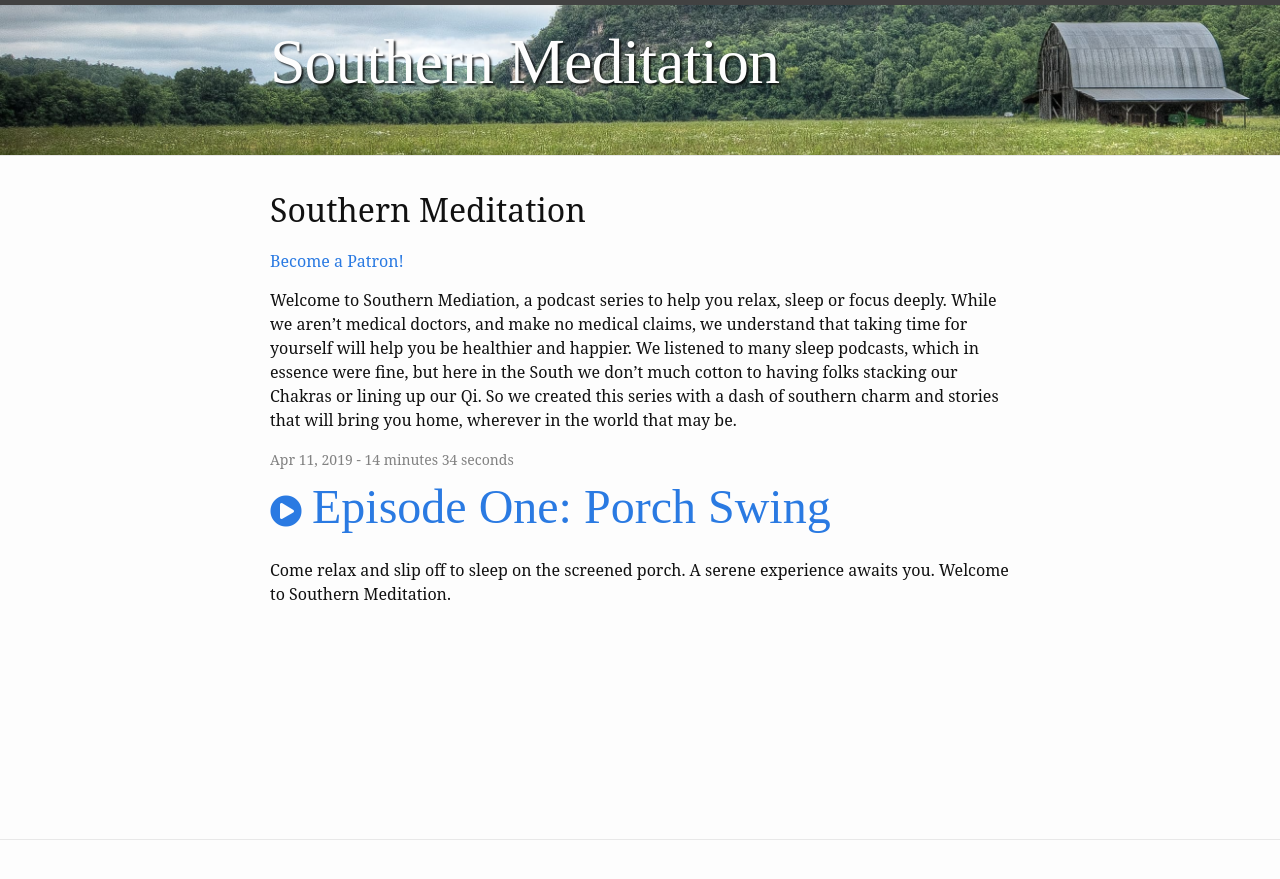
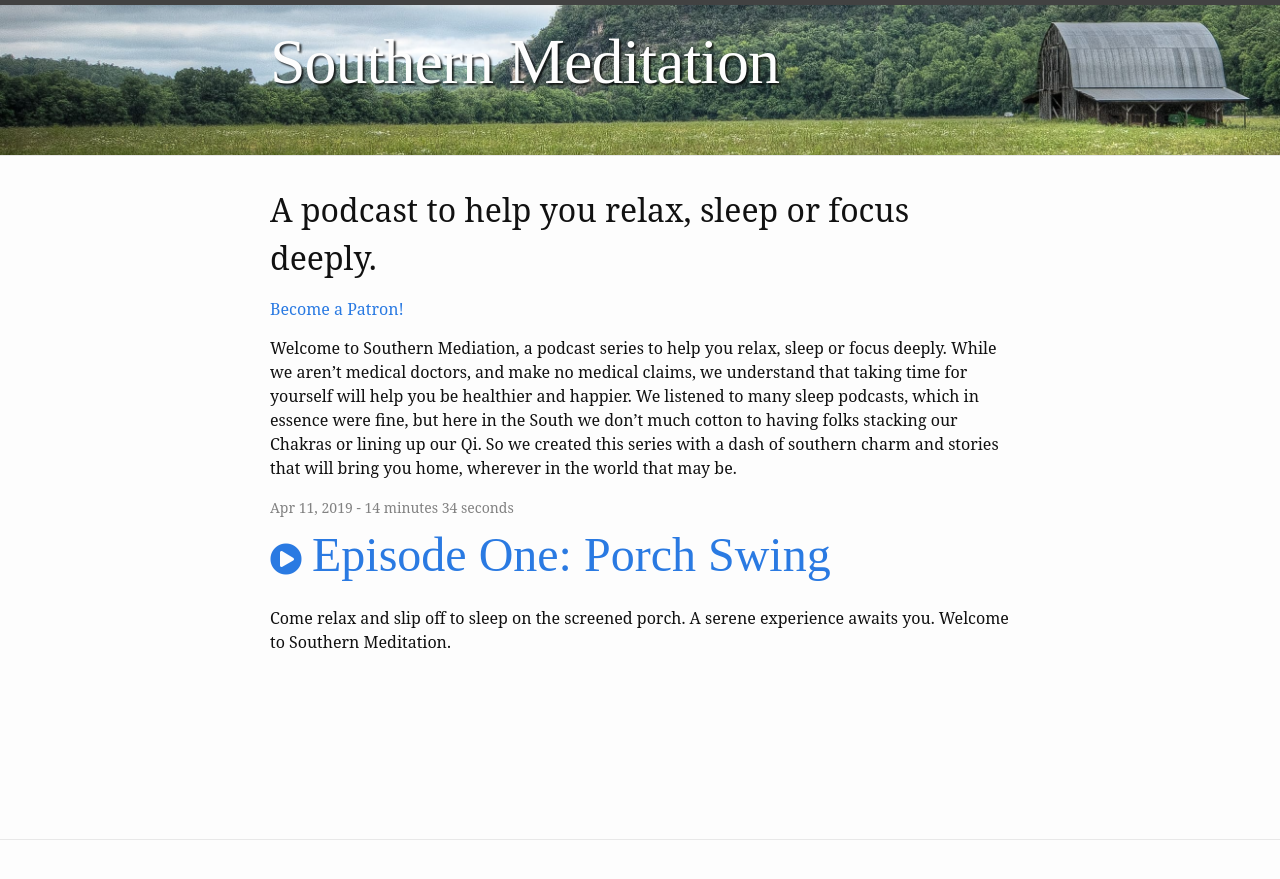
Before and after one commit to bartdorsey/southernmeditation.com, a Jekyll site: the page built from index.md, in a window 1280 px wide. Shown: the top 879 px of the page. Built offline with Jekyll 4.4.1, drawn with Linux system fonts in a browser that asks for light colours; comment, search, counter and statistics services are not loaded.

Commit message:
Adding subtitle for home page.

```diff
--- a/index.md
+++ b/index.md
@@ -3,7 +3,7 @@
 # To modify the layout, see https://jekyllrb.com/docs/themes/#overriding-theme-defaults
 
 layout: home
-title: Southern Meditation
+title: A podcast to help you relax, sleep or focus deeply.
 ---
 <a href="https://www.patreon.com/bePatron?u=8203968" data-patreon-widget-type="become-patron-button">Become a Patron!</a><script async src="https://c6.patreon.com/becomePatronButton.bundle.js"></script>
 
```
